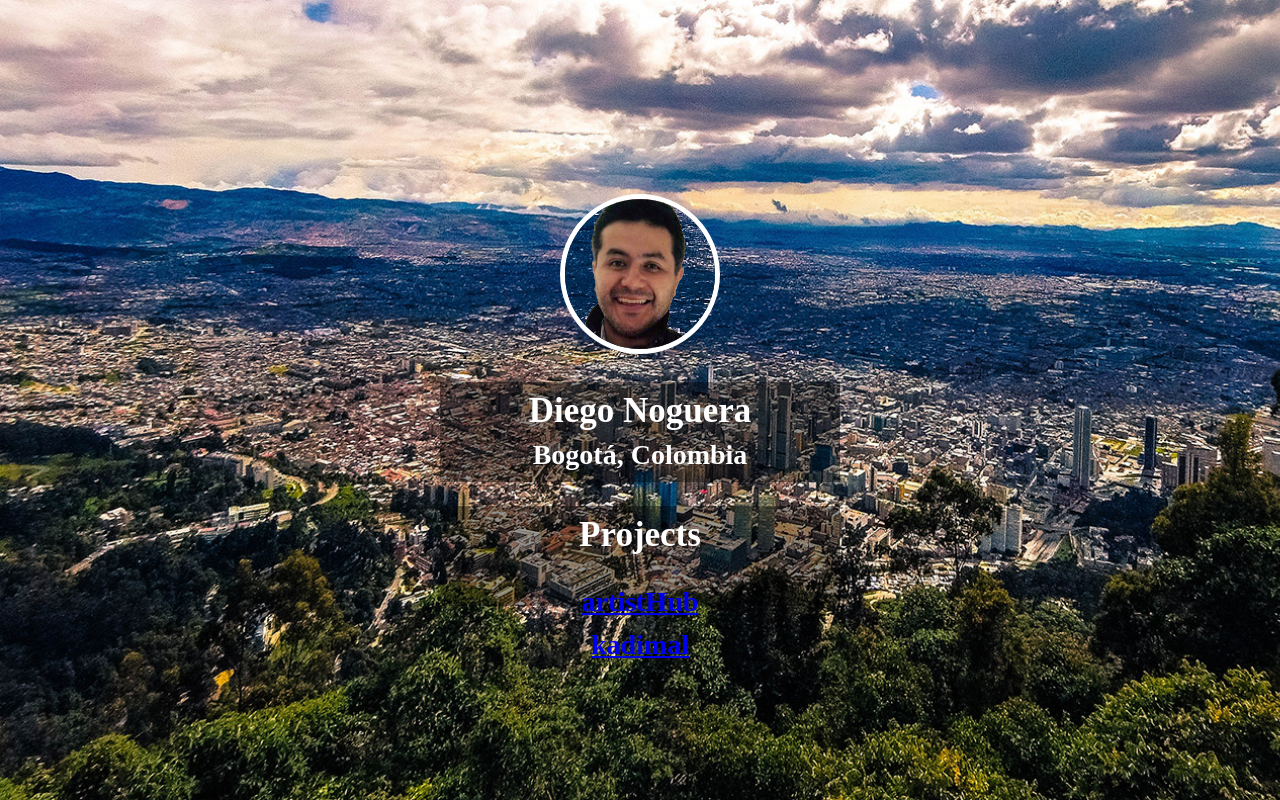
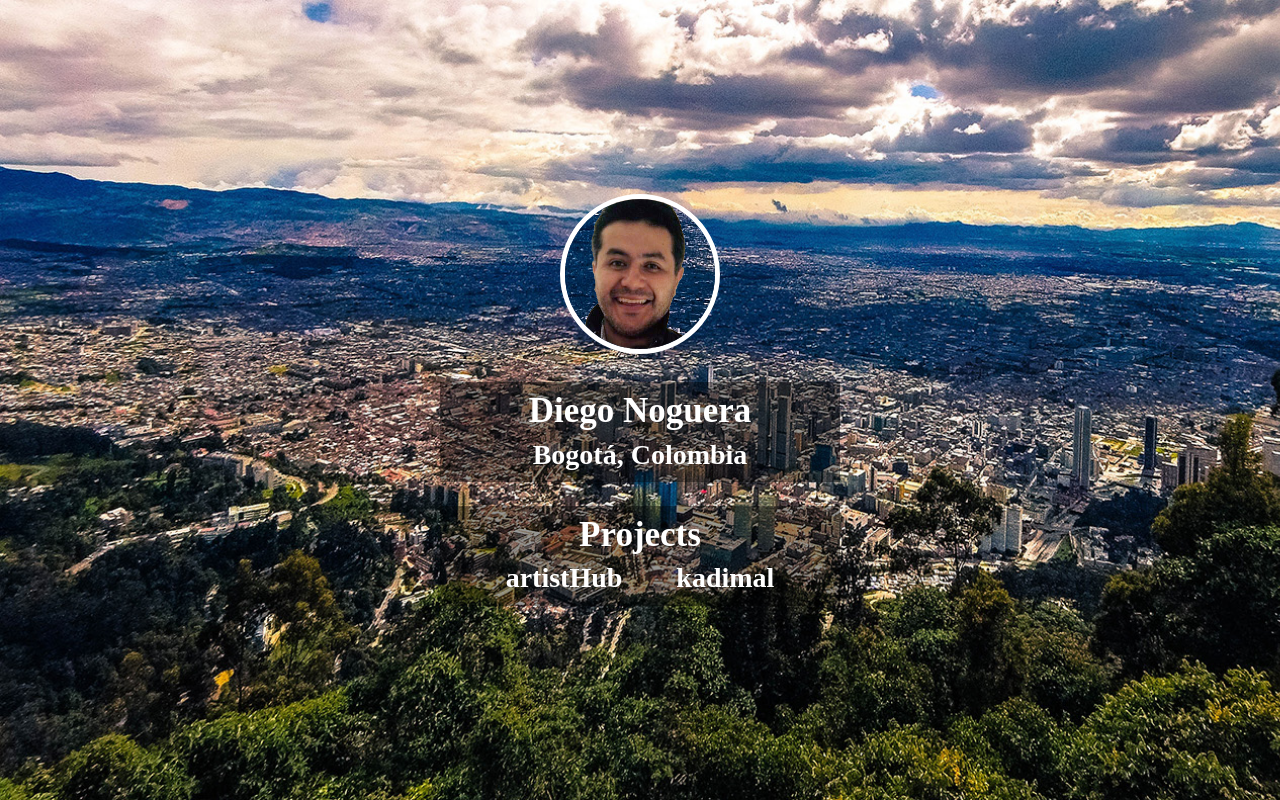
Before and after one commit to danoguera/danoguera.github.io, a plain HTML site: page index.html in a window 1280 px wide. Drawn offline with Linux system fonts and the light colour scheme; a web font is replaced by a local one.

Commit message:
Links side by side

```diff
--- a/assets/stylesheets/style.css
+++ b/assets/stylesheets/style.css
@@ -44,5 +44,29 @@ body {
 }
 
 .subBox {
+  width: 400px;
   display: inline-block;
+  clear: both;
 }
+
+.subBox h2 {
+  display: inline;
+  margin: 25px;
+}
+
+a:link {
+  color: #ffffff;
+  text-decoration: none;
+}
+a:visited {
+  color: #ffffff;
+  text-decoration: none;
+}
+a:hover {
+  color: #0f0f0f;
+  text-decoration: underline;
+}
+a:active {
+  color: #000000;
+  text-decoration: none;
+}
```
